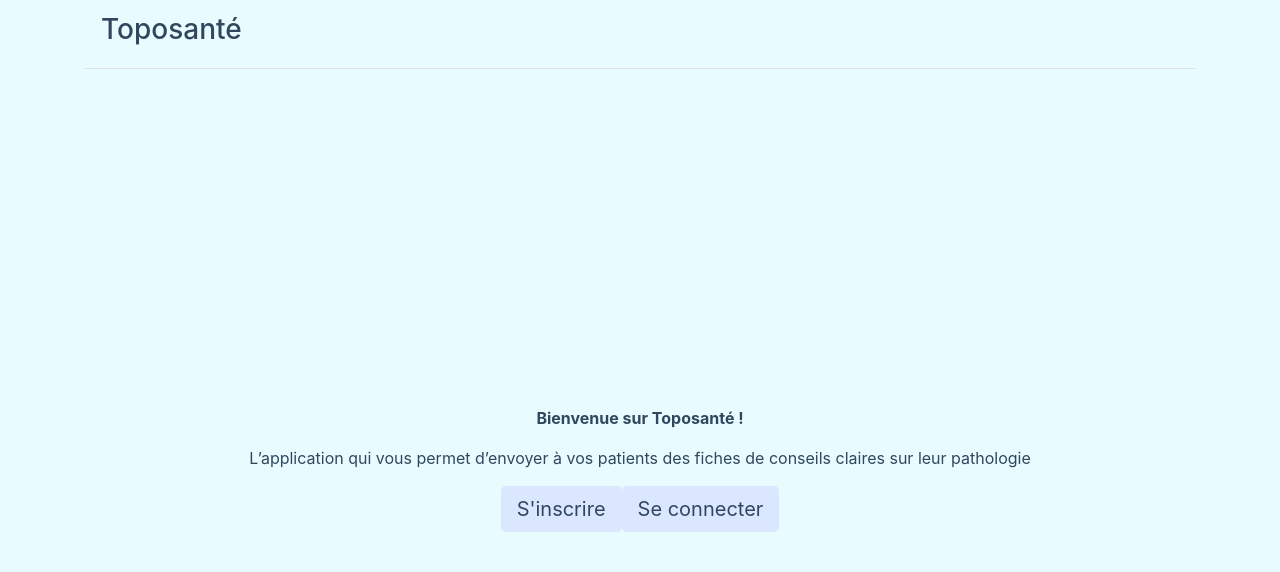
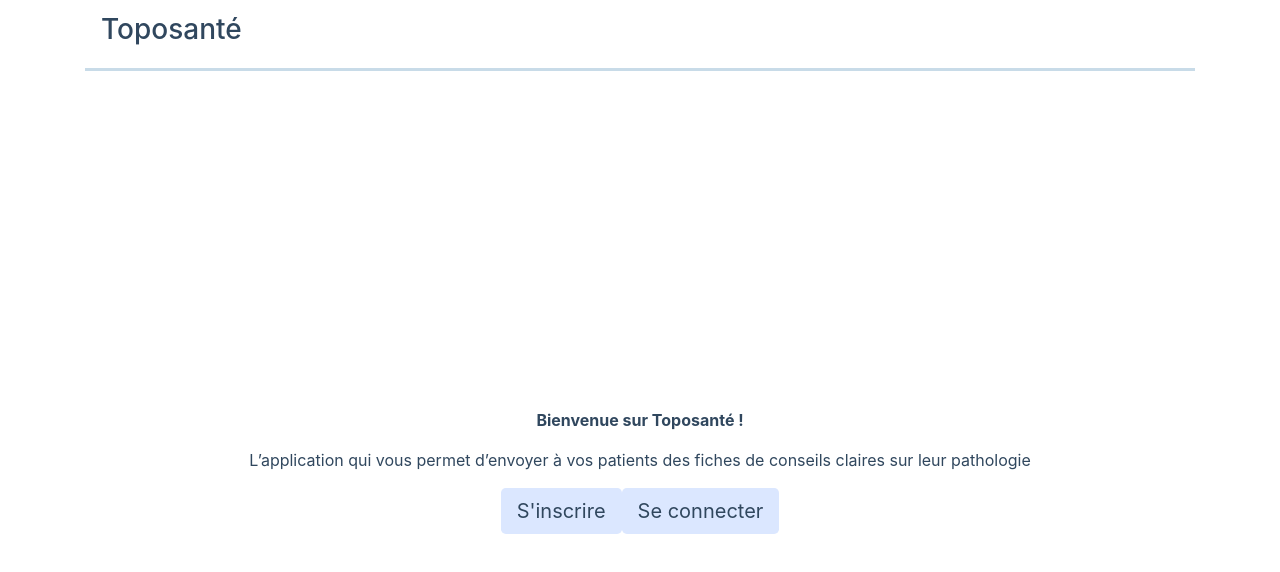
Before and after one commit to woccelli/pharma-app, a React (Create React App) app in the folder frontend/: page / in a window 1280 px wide. Shown: the top 572 px of the page. Built offline with nearby package versions, Linux system fonts and the light colour scheme.

Commit message:
colors enhanced

```diff
--- a/frontend/src/App.css
+++ b/frontend/src/App.css
@@ -16,11 +16,24 @@
 
 body {
   color: #30475e;
-  background-color: #e8fcff;
 }
 
 h3 {
   color: #30475e;
 }
 
+.sheetcard {
+  background-color: #e8fcff;
+  border-width: 3px;
+  border-color: #c8dbe8;
+}
+
+.headernav {
+  border-bottom: 3px solid #c8dbe8;
+}
+
+.jumbotron {
+  background-color: #e8fcff;
+}
+
 /*# sourceMappingURL=App.css.map */
--- a/frontend/src/components/layout/modules/CardGrid.js
+++ b/frontend/src/components/layout/modules/CardGrid.js
@@ -59,7 +59,7 @@ class CardGrid extends Component {
                     sheetId: sheet._id
                   }
                 }} style={{ textDecoration: 'none', color: 'inherit' }}>
-                  <Card tag="a" style={{ cursor: "pointer" }}>
+                  <Card tag="a" style={{ cursor: "pointer" }} className="sheetcard">
                     <Card.Body >
                       <Card.Title><h3>{sheet.name}</h3></Card.Title>
                       <Card.Text>
--- a/frontend/src/components/layout/modules/Header.js
+++ b/frontend/src/components/layout/modules/Header.js
@@ -42,7 +42,7 @@ class Header extends Component {
 
     render() {
         return (
-            <Navbar sticky="top" className="border-bottom border-gray">
+            <Navbar sticky="top" className="headernav">
                 <Navbar.Brand as={Link} to="/"><h3>Toposanté</h3></Navbar.Brand>
                 <this.adminBoard></this.adminBoard>
                 <Nav className="mr-auto"></Nav>
```
Also changed, not shown: 1 other file (tests, documents, lock files or other folders).
